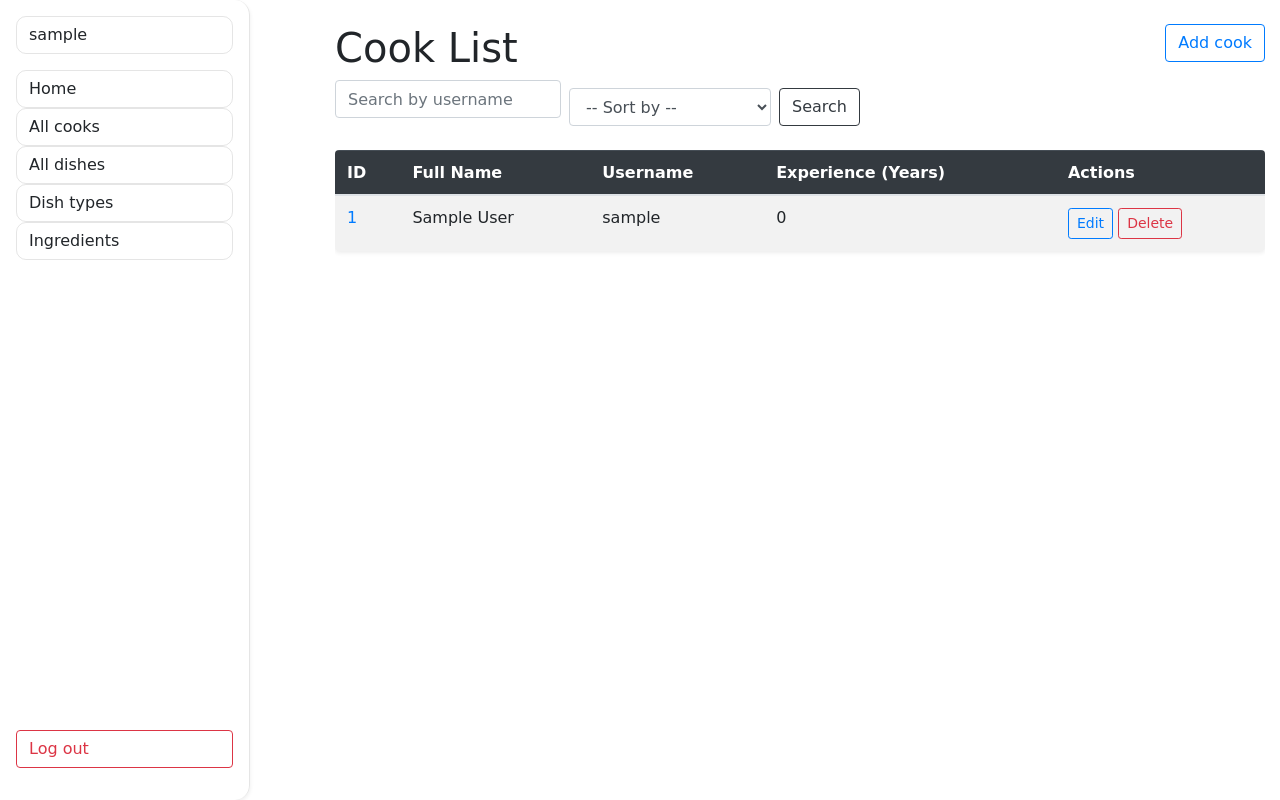
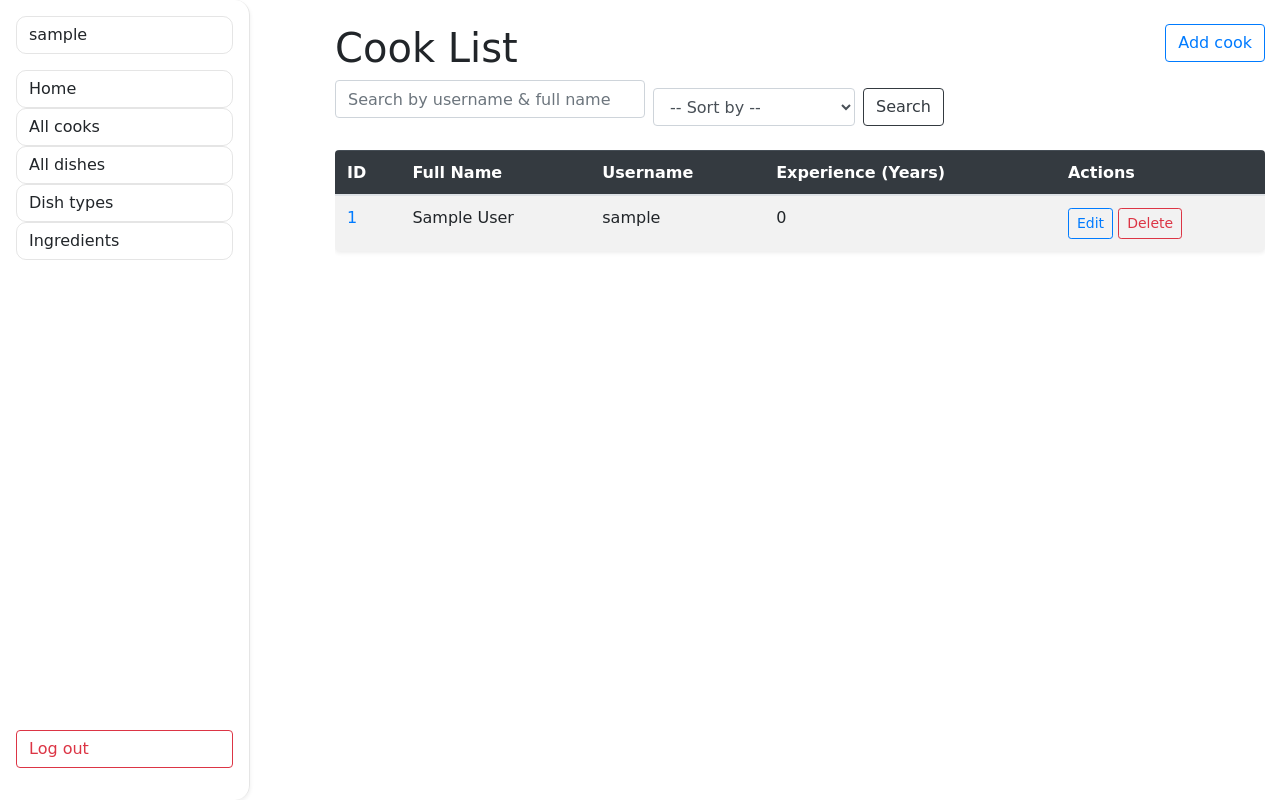
Before and after one commit to Hetmarum/Django-Kitchen, a Django app: page /cooks/ in a window 1280 px wide. Run offline with Django 5.2, Linux system fonts and the light colour scheme; the visitor is signed in with stand-in values (Sample User, id 1); data comes from the database, SQL or seed files in the repository; parts of the project's set-up code (start-up, migrations or seed data) failed here and were passed over; some libraries are stand-ins or nearby versions; some web fonts are replaced.

Commit message:
cook_list.html clear search possibilities

```diff
--- a/kitchen/forms.py
+++ b/kitchen/forms.py
@@ -44,5 +44,5 @@ class CookSearchForm(forms.Form):
         max_length=255,
         required=False,
         label="",
-        widget=forms.TextInput(attrs={"placeholder": "Search by username"}),
+        widget=forms.TextInput(attrs={"placeholder": "Search by username & full name"}),
     )
--- a/templates/kitchen/cook_list.html
+++ b/templates/kitchen/cook_list.html
@@ -12,6 +12,11 @@
 
   <form method="get" action="" class="form-inline">
     {{ search_form|crispy }}
+    <style>
+      input[type="text"] {
+        min-width: 310px;
+      }
+    </style>
     <select name="order_by" class="form-control ml-2">
       <option value="">-- Sort by --</option>
       <option value="full_name_asc" {% if current_order == "full_name_asc" %}selected{% endif %}>Full Name ↑</option>
```
